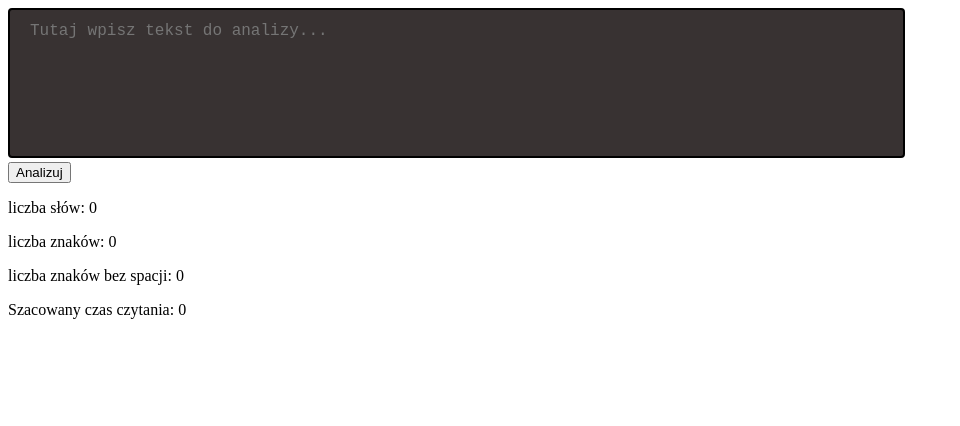
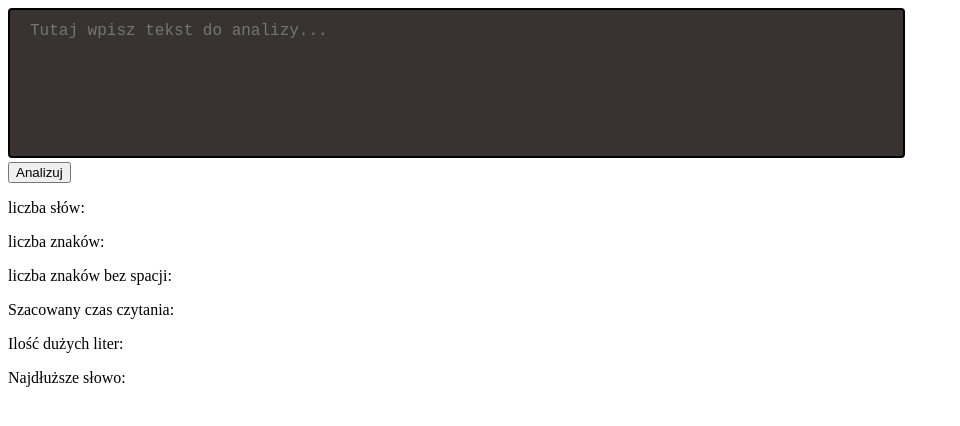
Before and after one commit to mikolaj-skrent/M, a plain HTML site: page textAnalizer/index.html in a window 1280 px wide. Shown: the whole page, without its empty margins (0-960 px from the left). Drawn offline with Linux system fonts and the light colour scheme.

Commit message:
dodano najdluzsze slowo i ilosc duzych liter

```diff
--- a/textAnalizer/index.html
+++ b/textAnalizer/index.html
@@ -27,9 +27,11 @@
     <p>liczba znaków: <span id="count-signs-with-spaces"></span></p>
     <p>liczba znaków bez spacji: <span id="count-signs-without-spaces"></span></p>
     <p>Szacowany czas czytania: <span id="read-speed"></span></p>
+    <p>Ilość dużych liter: <span id="bigLettersAmount"></span></p>
+    <p>Najdłuższe słowo: <span id="longestWord"></span></p>
 
 
-    <script src="script.js"></script>
+    <script src="scrypt.js"></script>
 </body>
 
 </html>
```
